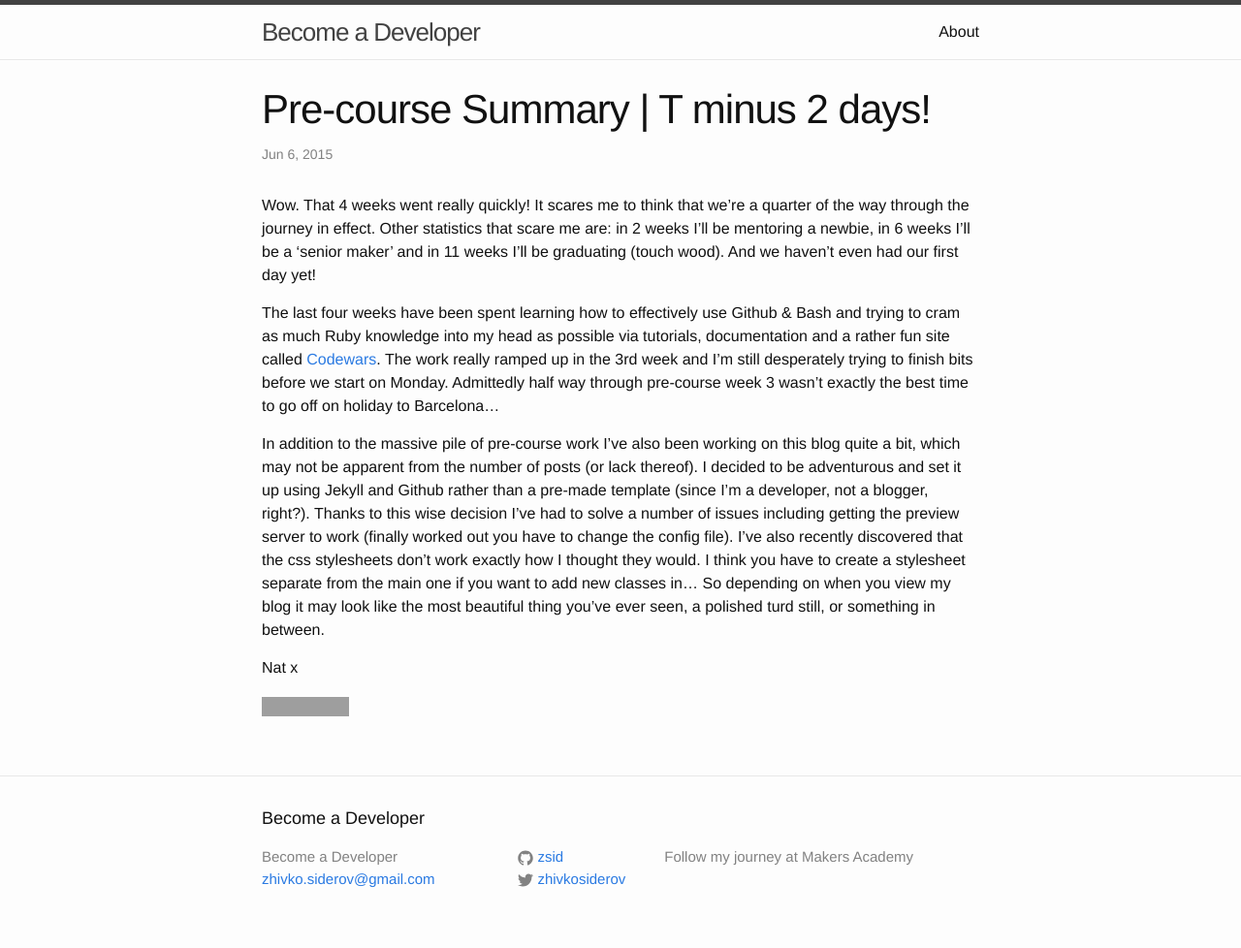
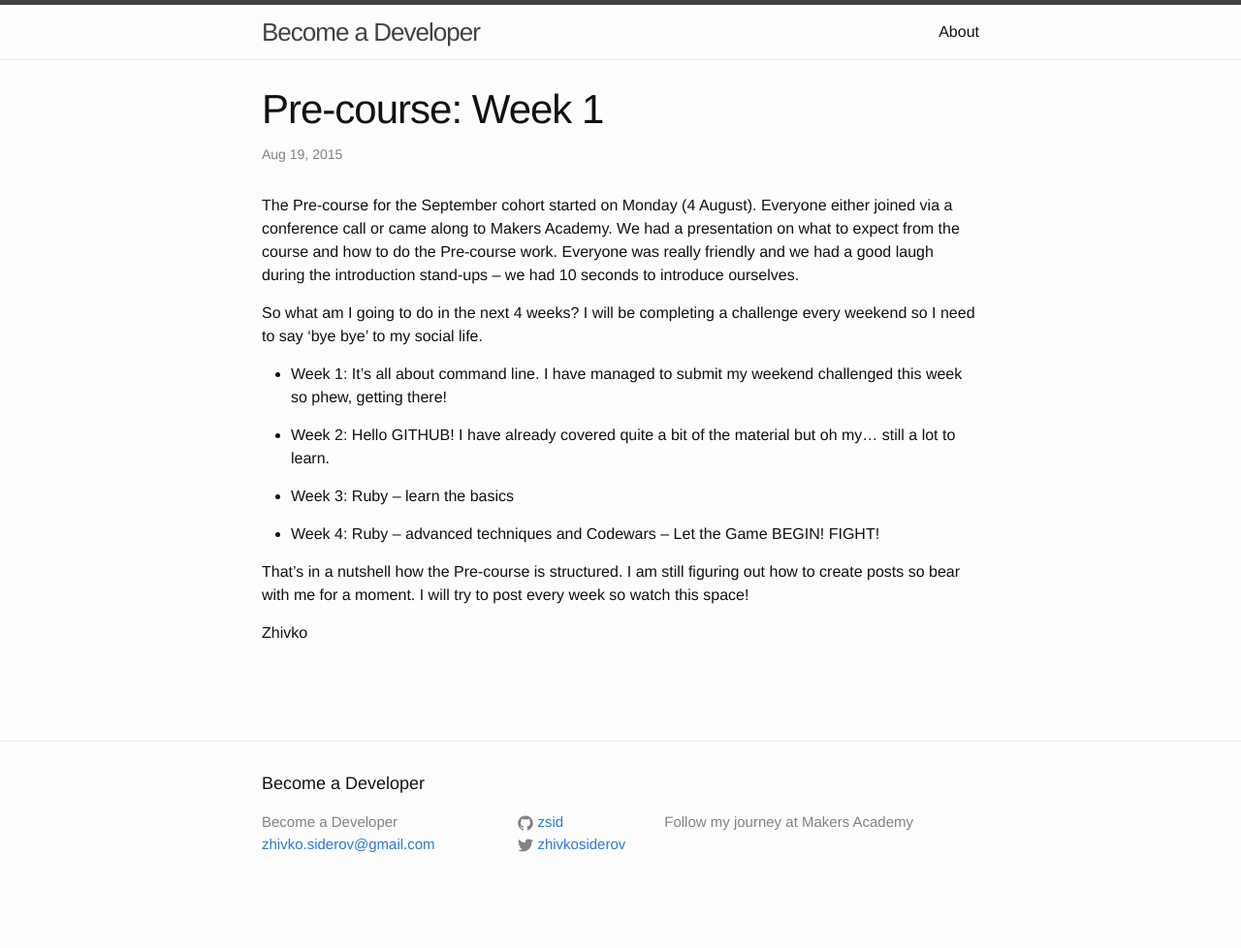
Before and after one commit to zsid/zsid.github.io, a Jekyll site: the page built from _posts/2015-10-08-Test.markdown, in a window 1280 px wide. Shown: the whole page at 97% size. Built offline with Jekyll 4.4.1, drawn with Linux system fonts in a browser that asks for light colours; after the commit the page ends 942 px from its top, so only the background shows below that; grey boxes are pictures that could not be loaded.

Commit message:
Repost post 1

```diff
--- a/_posts/2015-10-08-Test.markdown
+++ b/_posts/2015-10-08-Test.markdown
@@ -1,15 +1,21 @@
 ---
 layout: post
-title:  "Pre-course Summary | T minus 2 days!"
-date:   2015-06-06 08:46:34
-categories: pre-course
-image: http://www.natalie-akam.com/images/precourse_badges.JPG
+title:  "Pre-course: Week 1"
+date:   2015-08-19 21:22:35
 ---
 
-Wow. That 4 weeks went really quickly! It scares me to think that we're a quarter of the way through the journey in effect. Other statistics that scare me are: in 2 weeks I'll be mentoring a newbie, in 6 weeks I'll be a 'senior maker' and in 11 weeks I'll be graduating (touch wood). And we haven't even had our first day yet!
+The Pre-course for the September cohort started on Monday (4 August). Everyone either joined via a conference call or came along to Makers Academy. We had a presentation on what to expect from the course and how to do the Pre-course work. Everyone was really friendly and we had a good laugh during the introduction stand-ups – we had 10 seconds to introduce ourselves.
 
-The last four weeks have been spent learning how to effectively use Github & Bash and trying to cram as much Ruby knowledge into my head as possible via tutorials, documentation and a rather fun site called <a href="http://www.codewars.com/about">Codewars</a>. The work really ramped up in the 3rd week and I'm still desperately trying to finish bits before we start on Monday. Admittedly half way through pre-course week 3 wasn't exactly the best time to go off on holiday to Barcelona...
+So what am I going to do in the next 4 weeks? I will be completing a challenge every weekend so I need to say ‘bye bye’ to my social life.
 
-In addition to the massive pile of pre-course work I've also been working on this blog quite a bit, which may not be apparent from the number of posts (or lack thereof). I decided to be adventurous and set it up using Jekyll and Github rather than a pre-made template (since I'm a developer, not a blogger, right?). Thanks to this wise decision I've had to solve a number of issues including getting the preview server to work (finally worked out you have to change the config file). I've also recently discovered that the css stylesheets don't work exactly how I thought they would. I think you have to create a stylesheet separate from the main one if you want to add new classes in... So depending on when you view my blog it may look like the most beautiful thing you've ever seen, a polished turd still, or something in between.
+*	Week 1: It’s all about command line. I have managed to submit my weekend challenged this week so phew, getting there!
 
-Nat x
+*	Week 2: Hello GITHUB! I have already covered quite a bit of the material but oh my… still a lot to learn.
+
+*	Week 3: Ruby – learn the basics
+
+*   Week 4: Ruby – advanced techniques and Codewars – Let the Game BEGIN! FIGHT!
+
+That’s in a nutshell how the Pre-course is structured. I am still figuring out how to create posts so bear with me for a moment. I will try to post every week so watch this space!
+
+Zhivko
```
